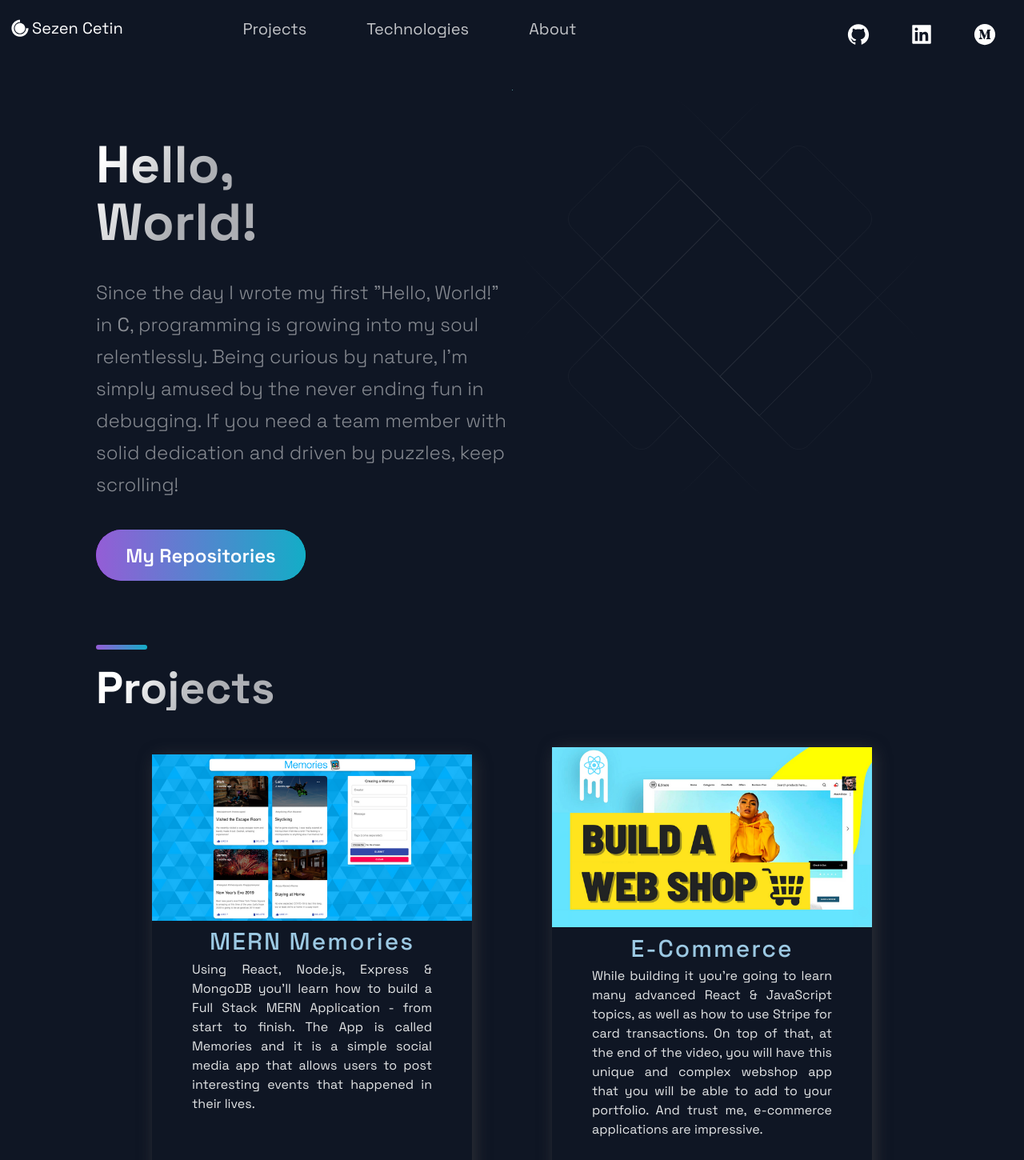
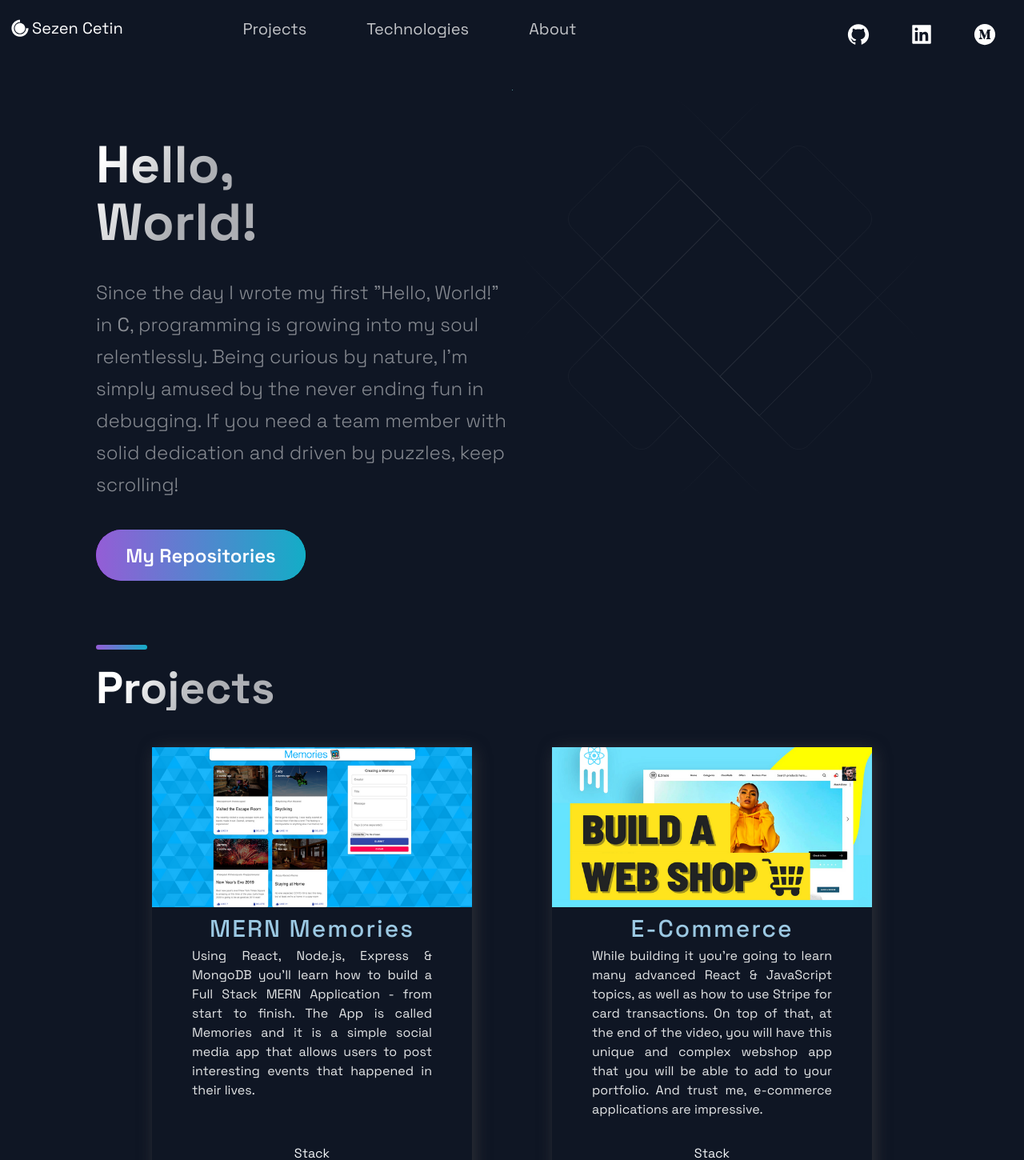
Before and after one commit to Cetins/portolio-nextjs, a Next.js app: page / in a window 1280 px wide. Shown: the top 1450 px of the page at 80% size. Built offline with nearby package versions, Linux system fonts and the light colour scheme.

Commit message:
img component overflow fixed for mobiles

```diff
--- a/src/components/Projects/ProjectsStyles.js
+++ b/src/components/Projects/ProjectsStyles.js
@@ -1,12 +1,14 @@
 import styled from 'styled-components';
 
 export const Img = styled.img`
-  width:100%;
-  height:100%;
-  /* width:40rem;
-  height:25rem; */
+  width:40rem;
+  height:20rem;
   object-fit: cover;
   overflow: hidden;
+  @media ${(props) => props.theme.breakpoints.sm} {
+    width: 100%;
+    height: 100%;
+}
 `
 
 export const GridContainer = styled.section`
```
